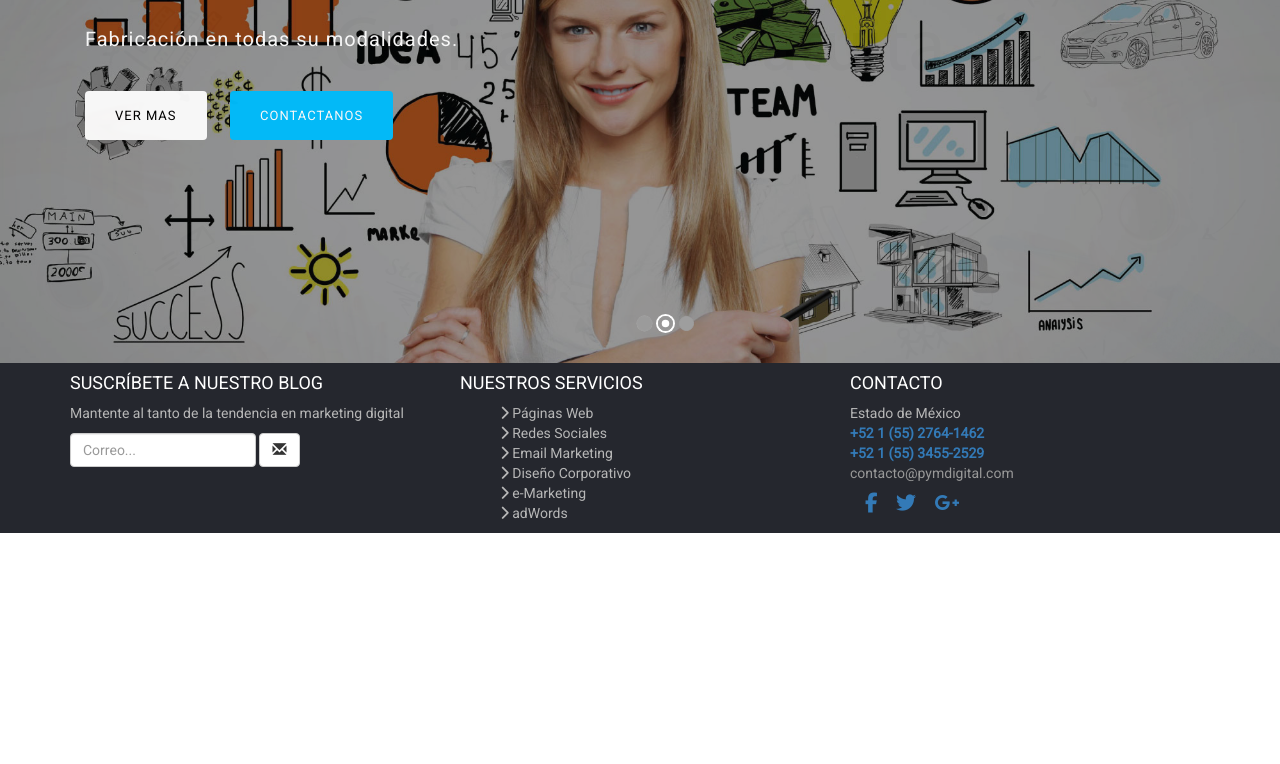
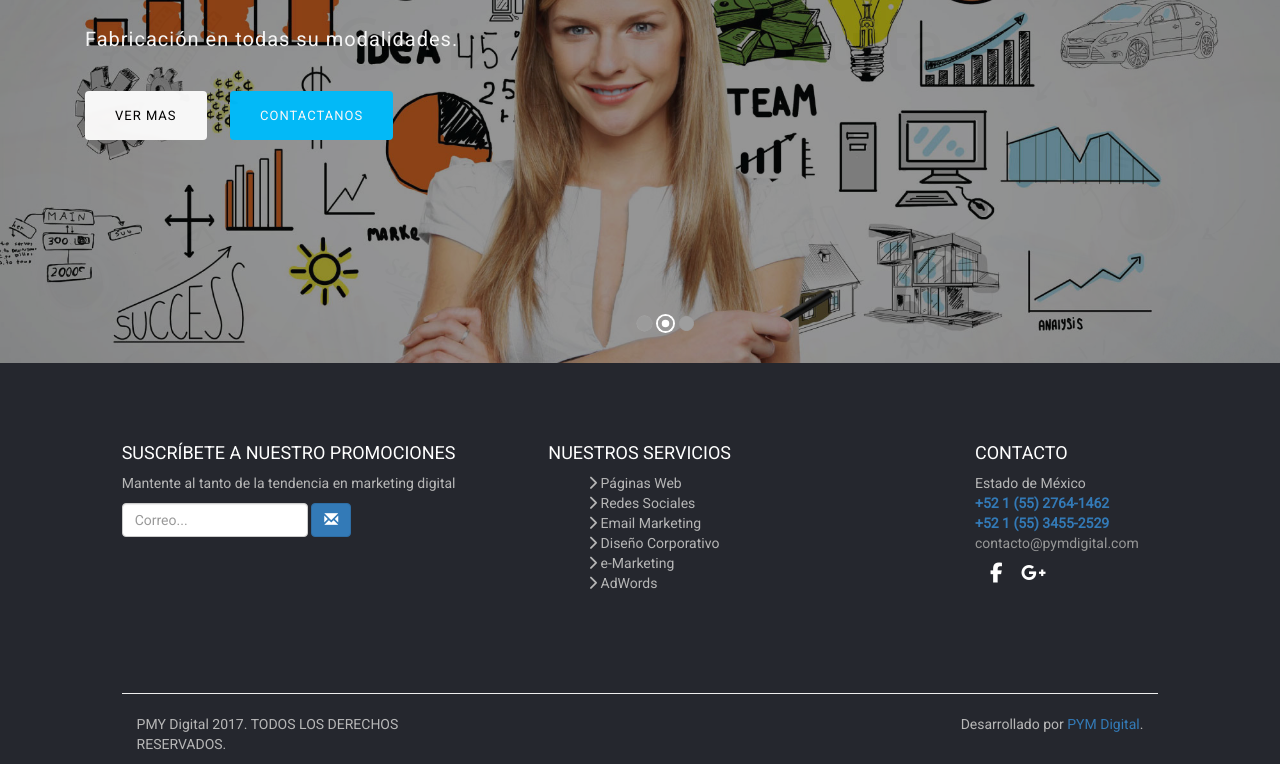
Before and after one commit to salomonmac/PYM, a plain HTML site: page index.html in a window 1280 px wide. Shown: the part 364-1128 px from the top of the page. Before the commit the page ends 897 px from the top, so only its background shows below. Drawn offline with Linux system fonts and the light colour scheme.

Commit message:
MENU Y FOOTERHH
MENY Y FOOTER

```diff
--- a/css/style.css
+++ b/css/style.css
@@ -43,3 +43,45 @@ footer a:hover, footer a:focus {
 .redes span i face:hover{
     color: blue;
 }
+.redes a{
+    color: white;
+}
+.redes .face-h:hover{
+    transition: 1s;
+    color: #3b5a9a !important;
+}
+.redes .google-h:hover{
+    transition: 1s;
+    color: #dd4b39 !important;
+}
+footer{
+    padding-top:70px;
+}
+.sec-1{
+    padding-bottom: 70px;
+}
+hr{
+
+}
+.sec-2{
+     width: 81%;
+    margin: 0 auto;
+}
+
+.marca-de-agua {
+    background: #000 url(URL-MARCA-DE-AGUA);
+    width: 500px;
+    height: 341px;
+    margin: 0 auto;
+    display: block;
+    position: relative;
+}
+
+.marca-de-agua img{
+    padding:0;
+    width:100%;
+    height:100%;
+    margin:0;
+    filter:alpha(opacity=90);
+    opacity:.90;
+}
--- a/index.html
+++ b/index.html
@@ -2,9 +2,9 @@
 <html lang="en">
 <head>
 	<meta charset="UTF-8">
-	<title>PYM || Home</title>
+	<title>PYM Digital || Home</title>
 	<meta name="description" content="Programación de aplicaciones y páginas web, Facebook Ads, Google Analytics, Google AdWords, E-marketing.">
-    <meta name="author" content="PYM">
+    <meta name="author" content="PYM Digital">
 	<meta name="viewport" content="width=device-width, user-scalable=no, initial-scale=1.0, maximum-scale=1.0, minimum-scale=1.0">
 	<link rel="stylesheet" href="css/bootstrap.css">
 	<link rel="stylesheet" href="css/animate.css">
@@ -146,11 +146,11 @@
 
 
  </section>
- <footer>
-     <div class="container">
-         <div class="row">
-             <div class="col-md-4 col-xs-12">
-                 <h4>SUSCRÍBETE A NUESTRO BLOG</h4>
+ <footer >
+     <div class="container-fluid">
+         <div class="row sec-1">
+             <div class="col-md-offset-1 col-md-4 col-xs-12 suscri">
+                 <h4>SUSCRÍBETE A NUESTRO PROMOCIONES</h4>
                  <p>Mantente al tanto de la tendencia en marketing digital</p>
                  <form class="form-inline">
 
@@ -158,7 +158,7 @@
 
     <input type="email" class="form-control" id="exampleInputEmail2" placeholder="Correo...">
   </div>
-  <button type="submit" class="btn btn-default"><span class="glyphicon glyphicon-envelope"></span></button>
+  <button type="submit" class="btn btn-primary"><span class="glyphicon glyphicon-envelope"></span></button>
 </form>
 
              </div>
@@ -170,18 +170,30 @@
                     <li><a href=""><span> <i class="fa fa-chevron-right" aria-hidden="true"></i></span> Email Marketing</a></li>
                     <li><a href=""><span> <i class="fa fa-chevron-right" aria-hidden="true"></i></span> Diseño Corporativo</a></li>
                     <li><a href=""><span> <i class="fa fa-chevron-right" aria-hidden="true"></i></span> e-Marketing</a></li>
-                    <li><a href=""><span> <i class="fa fa-chevron-right" aria-hidden="true"></i></span> adWords</a></li>
+                    <li><a href=""><span> <i class="fa fa-chevron-right" aria-hidden="true"></i></span> AdWords</a></li>
                 </ul>
              </div>
-             <div class="col-md-4 col-xs-12">
+
+             <div class="col-md-3 col-xs-12">
                  <h4>CONTACTO</h4>
                  <p>Estado de México  <br> <a href="tel:5527641462"><strong>+52 1 (55) 2764-1462</strong></a> <br> <a href="tel:5534552529"><strong>+52 1 (55) 3455-2529</strong></a> <br> <a href="mailto:contacto@pymdigital.com?Subject=Hello%20again" target="_top" style="color: #989898;">contacto@pymdigital.com</a></p>
                  <div class="redes">
-                    <a href=""><span><i class="fa fa-facebook face" aria-hidden="true"></i></span></a>
-                     <a href=""><span><i class="fa fa-twitter" aria-hidden="true"></i></span></a>
-                     <a href=""><span><i class="fa fa-google-plus" aria-hidden="true"></i></span></a>
+                    <a href="" class="face-h"><span><i class="fa fa-facebook" aria-hidden="true"></i></span></a>
+
+                     <a href="" class="google-h"><span><i class="fa fa-google-plus" aria-hidden="true"></i></span></a>
 
                  </div>
+             </div>
+         </div>
+         <div class="row">
+             <div class="sec-2">
+                 <hr>
+             <div class="col-md-4">
+                 <p>PMY Digital 2017. TODOS LOS DERECHOS RESERVADOS.</p>
+             </div>
+             <div class="col-md-8">
+                 <p style="float: right">Desarrollado por <a href="www.pymdigital.com">PYM Digital</a>.</p>
+             </div>
              </div>
          </div>
      </div>
```
Also changed, not shown: img/fondo.png (added), img/pny-degradado.png (added), img/pym-footer.png (added).
